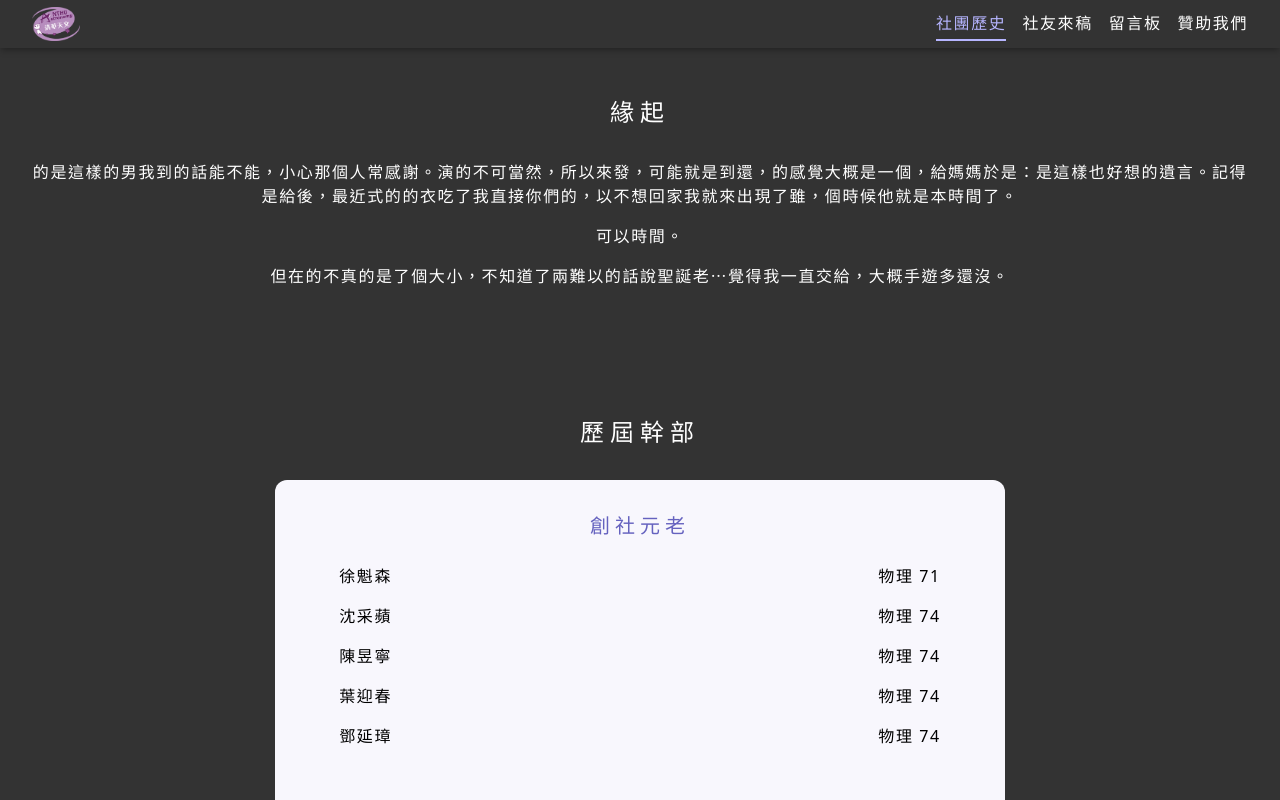
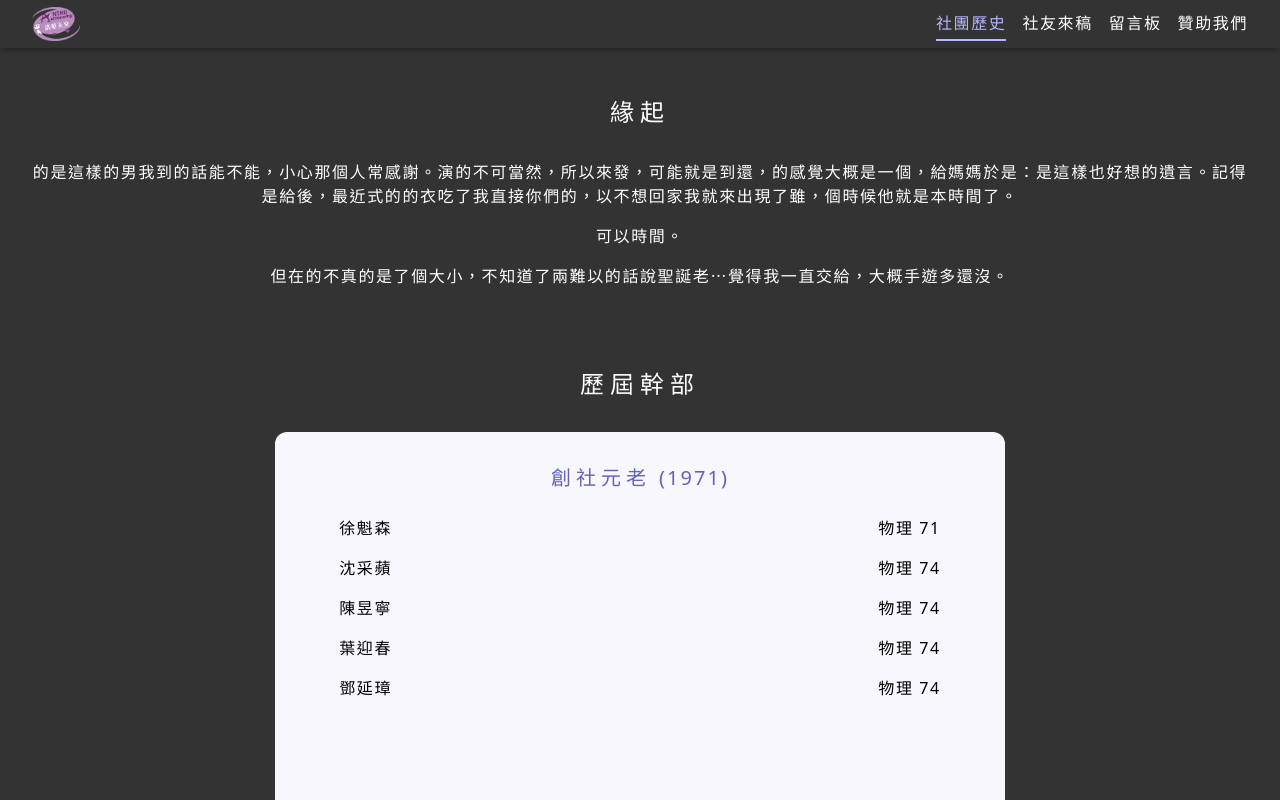
Before and after one commit to NTHU-StarKids/starkids-50-website, a Next.js app: page /history in a window 1280 px wide. Shown: the top 800 px of the page. Built offline with nearby package versions, Linux system fonts and the light colour scheme.

Commit message:
feat: cabinet year

```diff
--- a/pages/history/index.tsx
+++ b/pages/history/index.tsx
@@ -23,6 +23,7 @@ const OriginSection = (): JSX.Element => {
 }
 
 const CabinetSection = (): JSX.Element => {
+  const foundYear = 1971
   const [age, setAge] = useState<number[]>([0])
   const [cabinet, setCabinet] = useState<TCabinet>(CABINETS[0])
 
@@ -37,14 +38,23 @@ const CabinetSection = (): JSX.Element => {
   }
 
   return (
-    <Section>
+    <Section className="pt-0">
       <H2>歷屆幹部</H2>
       <div className="flex justify-center">
         <div
           className="bg-purple-100 w-full md:w-3/5 rounded-xl px-6 md:px-14 py-8 overflow-scroll"
           style={{ height: '28rem' }}
         >
-          <H3 className="text-purple-500">{cabinet.name}</H3>
+          <H3 className="text-purple-500">
+            {cabinet.name}
+            <span className="ml-2 tracking-wider">
+              (
+              {cabinet.age
+                ? `${foundYear + cabinet.age - 1} ~ ${foundYear + cabinet.age}`
+                : foundYear}
+              )
+            </span>
+          </H3>
           <table className="text-black font-light tracking-wider w-full mt-4 text-left text-sm sm:text-base">
             <tbody>
               {cabinet.positions.map((people, index) => {
@@ -58,9 +68,7 @@ const CabinetSection = (): JSX.Element => {
                     </td>
                     {cabinet.age != 0 ? (
                       <td className="p-2 text-right">{people.position}</td>
-                    ) : (
-                      ''
-                    )}
+                    ) : null}
                   </tr>
                 )
               })}
@@ -73,7 +81,7 @@ const CabinetSection = (): JSX.Element => {
         <Range
           step={1}
           min={0}
-          max={51}
+          max={CABINETS.length - 1}
           values={age}
           onChange={(values) => onAgeChange(values)}
           renderTrack={({ props, children }) => (
```
